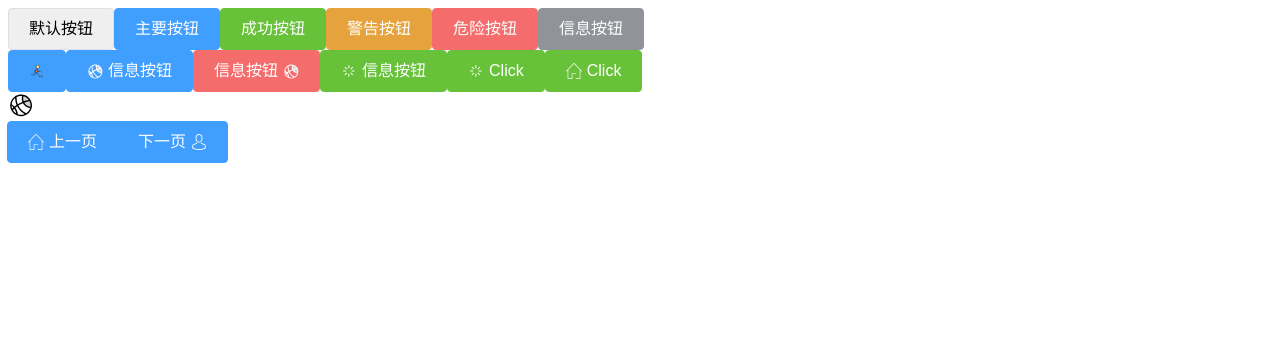
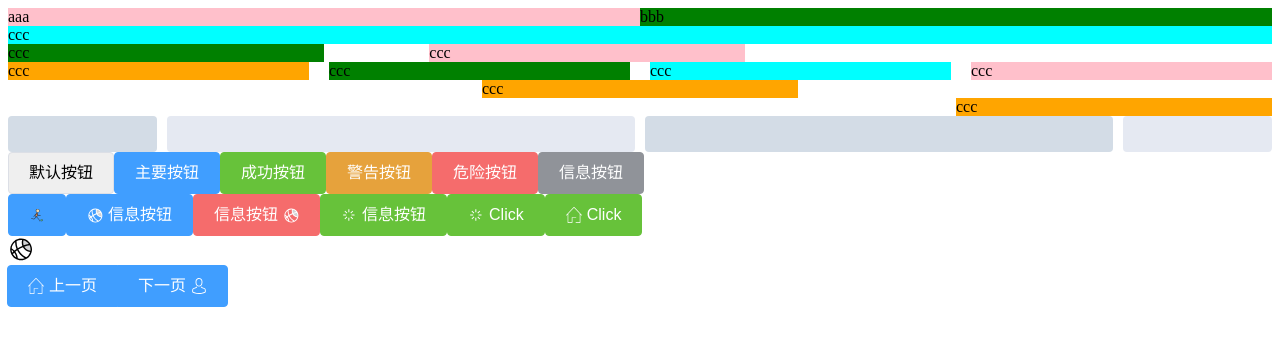
Before and after one commit to aicherish0320/aic-ui, a Vue app in the folder vue2-lib/: page / in a window 1280 px wide. Shown: the top 346 px of the page. Built offline with nearby package versions, Linux system fonts and the light colour scheme.

Commit message:
col row component

```diff
--- a/vue2-lib/src/App.vue
+++ b/vue2-lib/src/App.vue
@@ -1,5 +1,67 @@
 <template>
   <div id="app">
+    <div>
+      <AcRow>
+        <AcCol :span="12">
+          <div class="pink">aaa</div>
+        </AcCol>
+        <AcCol :span="12">
+          <div class="green">bbb</div>
+        </AcCol>
+      </AcRow>
+      <AcRow>
+        <AcCol>
+          <div class="cyan">ccc</div>
+        </AcCol>
+      </AcRow>
+      <AcRow>
+        <AcCol :span="6">
+          <div class="green">ccc</div>
+        </AcCol>
+        <AcCol :span="6" :offset="2">
+          <div class="pink">ccc</div>
+        </AcCol>
+      </AcRow>
+      <AcRow :gutter="20">
+        <AcCol :span="6">
+          <div class="orange">ccc</div>
+        </AcCol>
+        <AcCol :span="6">
+          <div class="green">ccc</div>
+        </AcCol>
+        <AcCol :span="6">
+          <div class="cyan">ccc</div>
+        </AcCol>
+        <AcCol :span="6">
+          <div class="pink">ccc</div>
+        </AcCol>
+      </AcRow>
+      <AcRow justify="center">
+        <AcCol :span="6">
+          <div class="orange">ccc</div>
+        </AcCol>
+      </AcRow>
+      <AcRow justify="end">
+        <AcCol :span="6">
+          <div class="orange">ccc</div>
+        </AcCol>
+      </AcRow>
+
+      <AcRow :gutter="10">
+        <AcCol :xs="8" :sm="6" :md="4" :lg="3" :xl="1"
+          ><div class="grid-content bg-purple"></div
+        ></AcCol>
+        <AcCol :xs="4" :sm="6" :md="8" :lg="9" :xl="11"
+          ><div class="grid-content bg-purple-light"></div
+        ></AcCol>
+        <AcCol :xs="4" :sm="6" :md="8" :lg="9" :xl="11"
+          ><div class="grid-content bg-purple"></div
+        ></AcCol>
+        <AcCol :xs="8" :sm="6" :md="4" :lg="3" :xl="1"
+          ><div class="grid-content bg-purple-light"></div
+        ></AcCol>
+      </AcRow>
+    </div>
     <div>
       <AcButton>默认按钮</AcButton>
       <AcButton type="primary">主要按钮</AcButton>
@@ -49,4 +111,33 @@ export default {
 }
 </script>
 
-<style lang="scss"></style>
+<style lang="scss">
+.green {
+  background-color: green;
+}
+.pink {
+  background-color: pink;
+}
+.cyan {
+  background-color: cyan;
+}
+.orange {
+  background-color: orange;
+}
+.ac-col {
+  border-radius: 4px;
+}
+.bg-purple-dark {
+  background: #99a9bf;
+}
+.bg-purple {
+  background: #d3dce6;
+}
+.bg-purple-light {
+  background: #e5e9f2;
+}
+.grid-content {
+  border-radius: 4px;
+  min-height: 36px;
+}
+</style>
--- a/vue2-lib/src/packages/index.js
+++ b/vue2-lib/src/packages/index.js
@@ -1,8 +1,10 @@
 import Button from './button'
 import Icon from './icon'
 import ButtonGroup from './button/src/ButtonGroup.vue'
+import Row from './layout/Row.vue'
+import Col from './layout/Col.vue'
 
-const components = [Button, ButtonGroup, Icon]
+const components = [Button, ButtonGroup, Icon, Row, Col]
 
 const install = (Vue) => {
   components.forEach((component) => {
--- /dev/null
+++ b/vue2-lib/src/packages/layout/Col.vue
@@ -0,0 +1,134 @@
+<template>
+  <div class="ac-col" :class="colClass" :style="colStyle">
+    <slot></slot>
+  </div>
+</template>
+
+<script>
+export default {
+  name: 'AcCol',
+  data() {
+    return {
+      gutter: 0
+    }
+  },
+  props: {
+    span: {
+      type: Number,
+      default: 24
+    },
+    offset: {
+      type: Number,
+      default: 0
+    },
+    xs: [Number, Object],
+    sm: [Number, Object],
+    md: [Number, Object],
+    lg: [Number, Object],
+    xl: [Number, Object]
+  },
+  computed: {
+    colClass() {
+      let classes = []
+      classes.push(`ac-col-${this.span}`)
+
+      if (this.offset) {
+        classes.push(`ac-col-offset-${this.offset}`)
+      }
+
+      ;['xs', 'sm', 'md', 'lg', 'xl'].forEach((type) => {
+        if (typeof this[type] === 'object') {
+          let { span, offset } = this[type]
+          span && classes.push(`ac-col-${type}-${span}`)
+          offset && classes.push(`ac-col-${type}-offset-${offset}`)
+        } else {
+          classes.push(`ac-col-${type}-${this[type]}`)
+        }
+      })
+
+      return classes
+    },
+    colStyle() {
+      let style = {}
+
+      if (this.gutter) {
+        style = {
+          ...style,
+          paddingLeft: this.gutter / 2 + 'px',
+          paddingRight: this.gutter / 2 + 'px'
+        }
+      }
+
+      return style
+    }
+  }
+}
+</script>
+
+<style lang="scss" scoped>
+@import '@/styles/var';
+
+@for $i from 1 through 24 {
+  .ac-col-#{$i} {
+    width: $i/24 * 100%;
+  }
+  .ac-col-offset-#{$i} {
+    margin-left: $i/24 * 100%;
+  }
+}
+
+@include res(xs) {
+  @for $i from 1 through 24 {
+    .ac-col-xs-#{$i} {
+      width: $i/24 * 100%;
+    }
+    .ac-col-xs-offset-#{$i} {
+      width: $i/24 * 100%;
+    }
+  }
+}
+
+@include res(sm) {
+  @for $i from 1 through 24 {
+    .ac-col-sm-#{$i} {
+      width: $i/24 * 100%;
+    }
+    .ac-col-sm-offset-#{$i} {
+      width: $i/24 * 100%;
+    }
+  }
+}
+
+@include res(md) {
+  @for $i from 1 through 24 {
+    .ac-col-md-#{$i} {
+      width: $i/24 * 100%;
+    }
+    .ac-col-md-offset-#{$i} {
+      width: $i/24 * 100%;
+    }
+  }
+}
+
+@include res(lg) {
+  @for $i from 1 through 24 {
+    .ac-col-lg-#{$i} {
+      width: $i/24 * 100%;
+    }
+    .ac-col-lg-offset-#{$i} {
+      width: $i/24 * 100%;
+    }
+  }
+}
+
+@include res(xl) {
+  @for $i from 1 through 24 {
+    .ac-col-xl-#{$i} {
+      width: $i/24 * 100%;
+    }
+    .ac-col-xl-offset-#{$i} {
+      width: $i/24 * 100%;
+    }
+  }
+}
+</style>
--- /dev/null
+++ b/vue2-lib/src/packages/layout/Row.vue
@@ -0,0 +1,65 @@
+<template>
+  <div class="ac-row" :style="rowStyle">
+    <slot></slot>
+  </div>
+</template>
+
+<script>
+export default {
+  name: 'AcRow',
+  props: {
+    gutter: {
+      type: Number,
+      default: 0
+    },
+    justify: {
+      type: String,
+      validator(type) {
+        if (
+          !['start', 'end', 'center', 'space-around', 'space-between'].includes(
+            type
+          )
+        ) {
+          console.error('参数不对')
+        }
+        return true
+      }
+    }
+  },
+  computed: {
+    rowStyle() {
+      let style = {}
+      style = {
+        ...style,
+        marginLeft: -this.gutter / 2 + 'px',
+        marginRight: -this.gutter / 2 + 'px'
+      }
+
+      if (this.justify) {
+        let key = ['start', 'end'].includes(this.justify)
+          ? `flex-${this.justify} `
+          : this.justify
+
+        style = {
+          ...style,
+          justifyContent: key
+        }
+      }
+
+      return style
+    }
+  },
+  mounted() {
+    this.$children.forEach((child) => {
+      child.gutter = this.gutter
+    })
+  }
+}
+</script>
+
+<style lang="scss" scoped>
+.ac-row {
+  display: flex;
+  flex-wrap: wrap;
+}
+</style>
--- a/vue2-lib/src/styles/_var.scss
+++ b/vue2-lib/src/styles/_var.scss
@@ -18,6 +18,35 @@ $warning-active: #cf9236;
 $danger-active: #dd6161;
 $info-active: #82848a;
 
+$--sm: 768px !default;
+$--md: 992px !default;
+$--lg: 1200px !default;
+$--xl: 1920px !default;
+
+$map: (
+  'xs': (
+    max-width: $--sm - 1
+  ),
+  'sm': (
+    min-width: $--sm
+  ),
+  'md': (
+    min-width: $--md
+  ),
+  'lg': (
+    min-width: $--lg
+  ),
+  'xl': (
+    min-width: $--xl
+  )
+);
+
+@mixin res($key) {
+  @media only screen and #{inspect(map-get($map, $key))} {
+    @content;
+  }
+}
+
 * {
   margin: 0;
   padding: 0;
```
